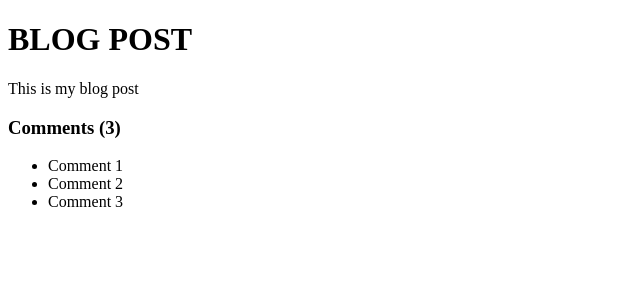
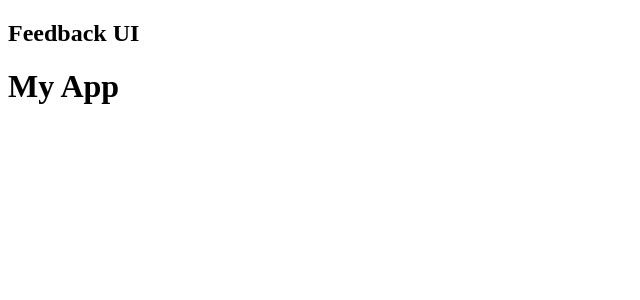
Before and after one commit to JasonMarshall94/Feedback-App, a React (Vite) app: page / in a window 1280 px wide. Shown: the top 300 px of the page, without its empty margins (0-640 px from the left). Built offline with nearby package versions, Linux system fonts and the light colour scheme.

Commit message:
Header Component created

```diff
--- a/src/App.jsx
+++ b/src/App.jsx
@@ -1,33 +1,13 @@
+import Header from "./components/Header";
+
 function App() {
-  const title = "Blog Post";
-  const body = "This is my blog post";
-  const comments = [
-    { id: 1, text: "Comment 1" },
-    { id: 2, text: "Comment 2" },
-    { id: 3, text: "Comment 3" },
-  ];
-
-  const loading = false;
-  const showComments = true;
-
-  if (loading) return <h1>Loading...</h1>;
-
   return (
-    <div className="container">
-      <h1>{title.toUpperCase()}</h1>
-      <p>{body}</p>
-
-      {showComments && (
-        <div className="comments">
-          <h3>Comments ({comments.length})</h3>
-          <ul>
-            {comments.map((comment, index) => {
-              return <li key={index}>{comment.text}</li>;
-            })}
-          </ul>
-        </div>
-      )}
-    </div>
+    <>
+      <Header />
+      <div className="container">
+        <h1>My App</h1>
+      </div>
+    </>
   );
 }
 
--- /dev/null
+++ b/src/components/Header.jsx
@@ -0,0 +1,21 @@
+import PropTypes from "prop-types";
+
+function Header({ text }) {
+  return (
+    <header>
+      <div className="container">
+        <h2>{text}</h2>
+      </div>
+    </header>
+  );
+}
+
+Header.defaultProps = {
+  text: "Feedback UI",
+};
+
+Header.propTypes = {
+  text: PropTypes.string,
+};
+
+export default Header;
```
